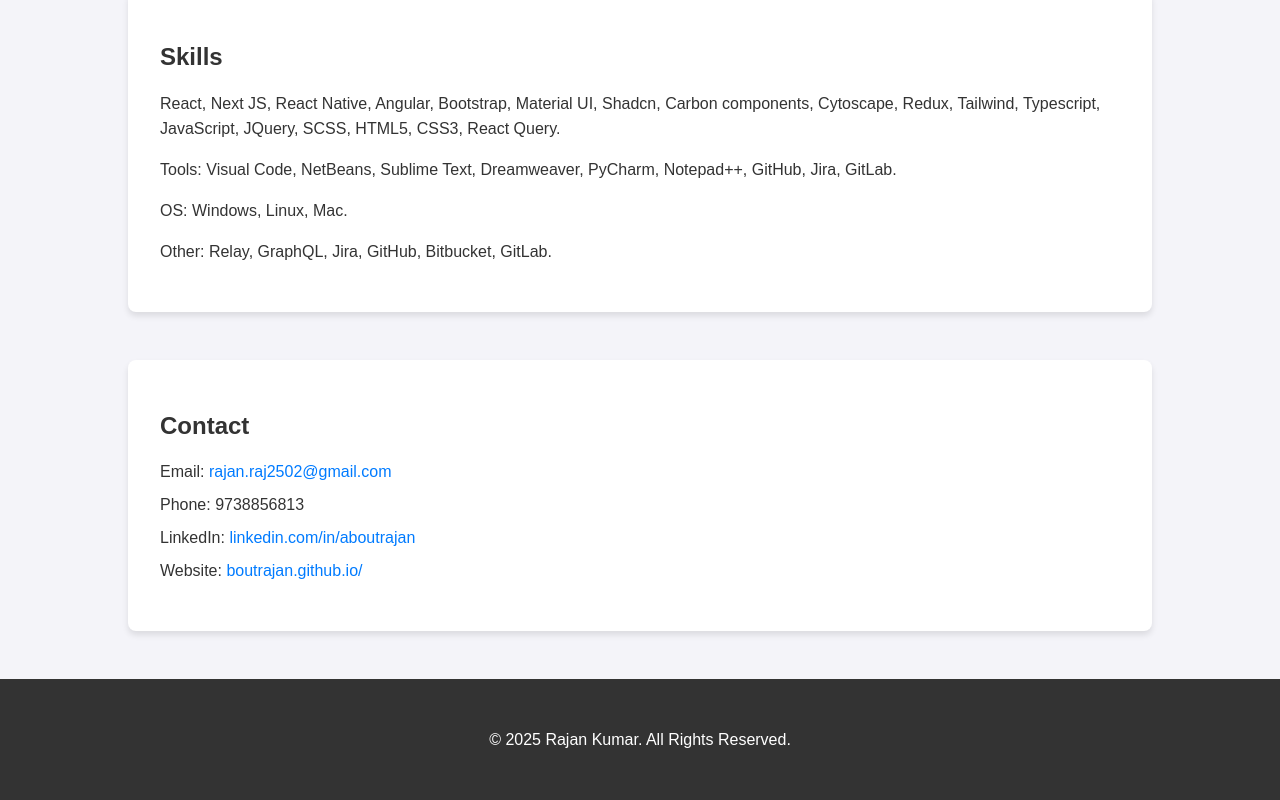
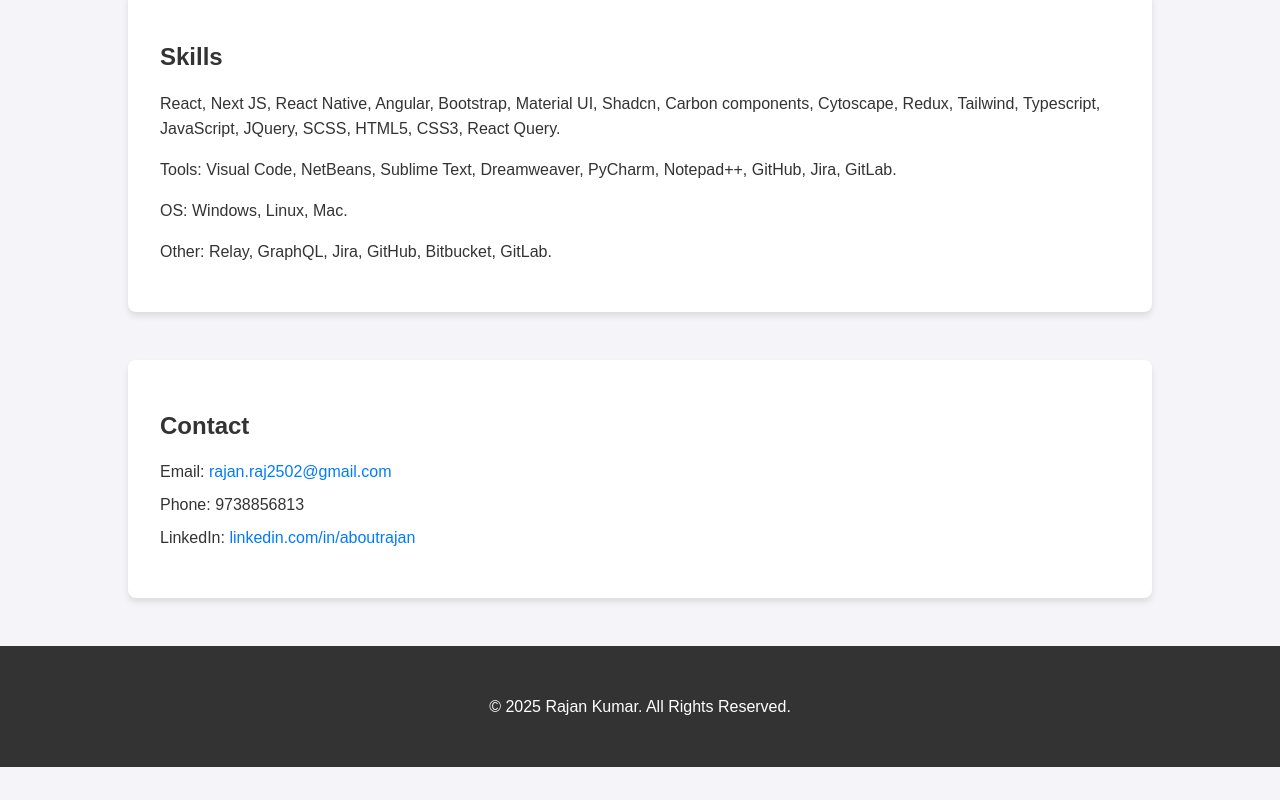
Before and after one commit to aboutrajan/aboutrajan.github.io, a plain HTML site: page index.html in a window 1280 px wide. Shown: the part 3989-4789 px from the top of the page. After the commit the page ends 4756 px from the top, so only its background shows below. Drawn offline with Linux system fonts and the light colour scheme.

Commit message:
Update index.html

```diff
--- a/index.html
+++ b/index.html
@@ -256,7 +256,6 @@
                 <li>Email: <a href="mailto:rajan.raj2502@gmail.com">rajan.raj2502@gmail.com</a></li>
                 <li>Phone: 9738856813</li>
                 <li>LinkedIn: <a href="https://www.linkedin.com/in/aboutrajan">linkedin.com/in/aboutrajan</a></li>
-                <li>Website: <a href="https://aboutrajan.github.io/">boutrajan.github.io/</a></li>
             </ul>
         </section>
     </div>
```
